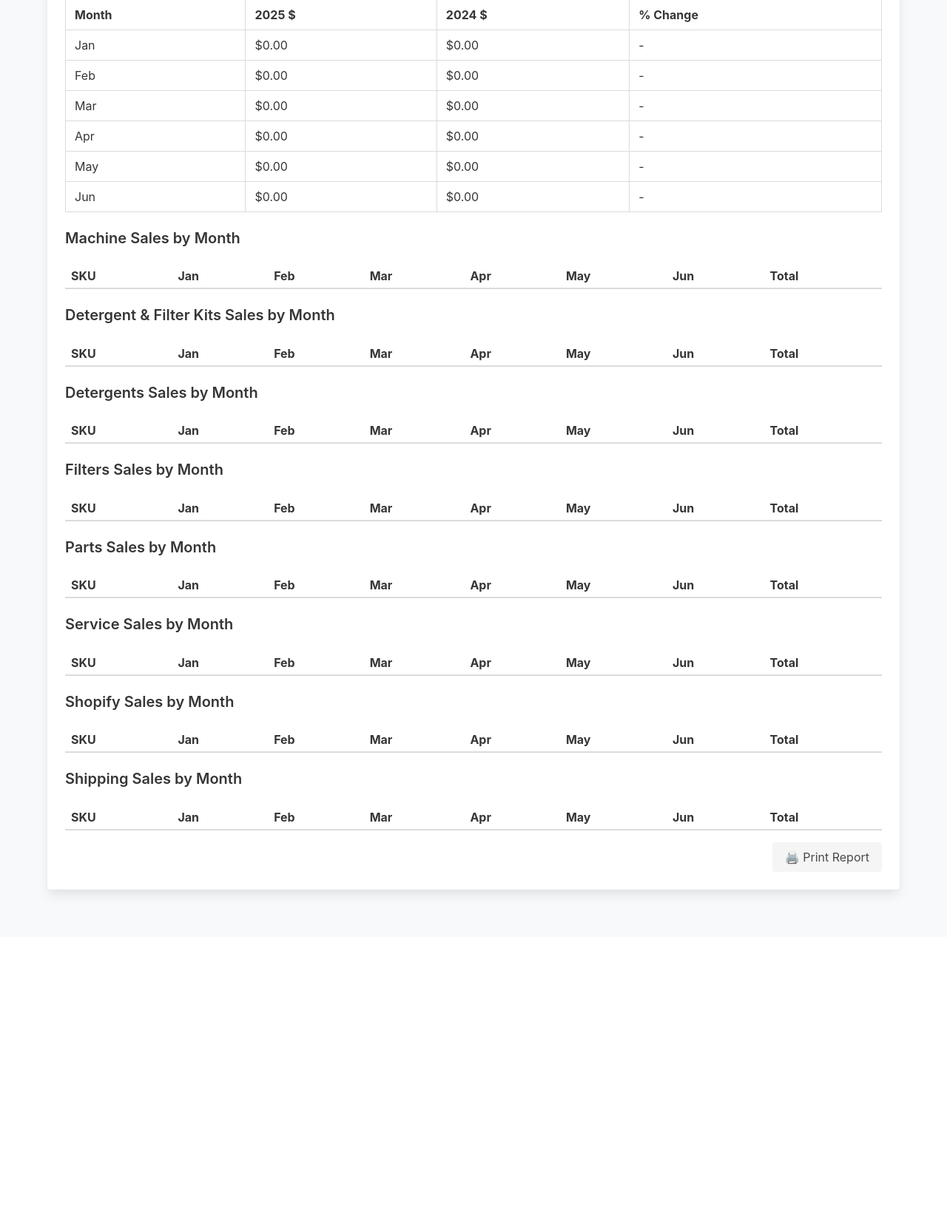
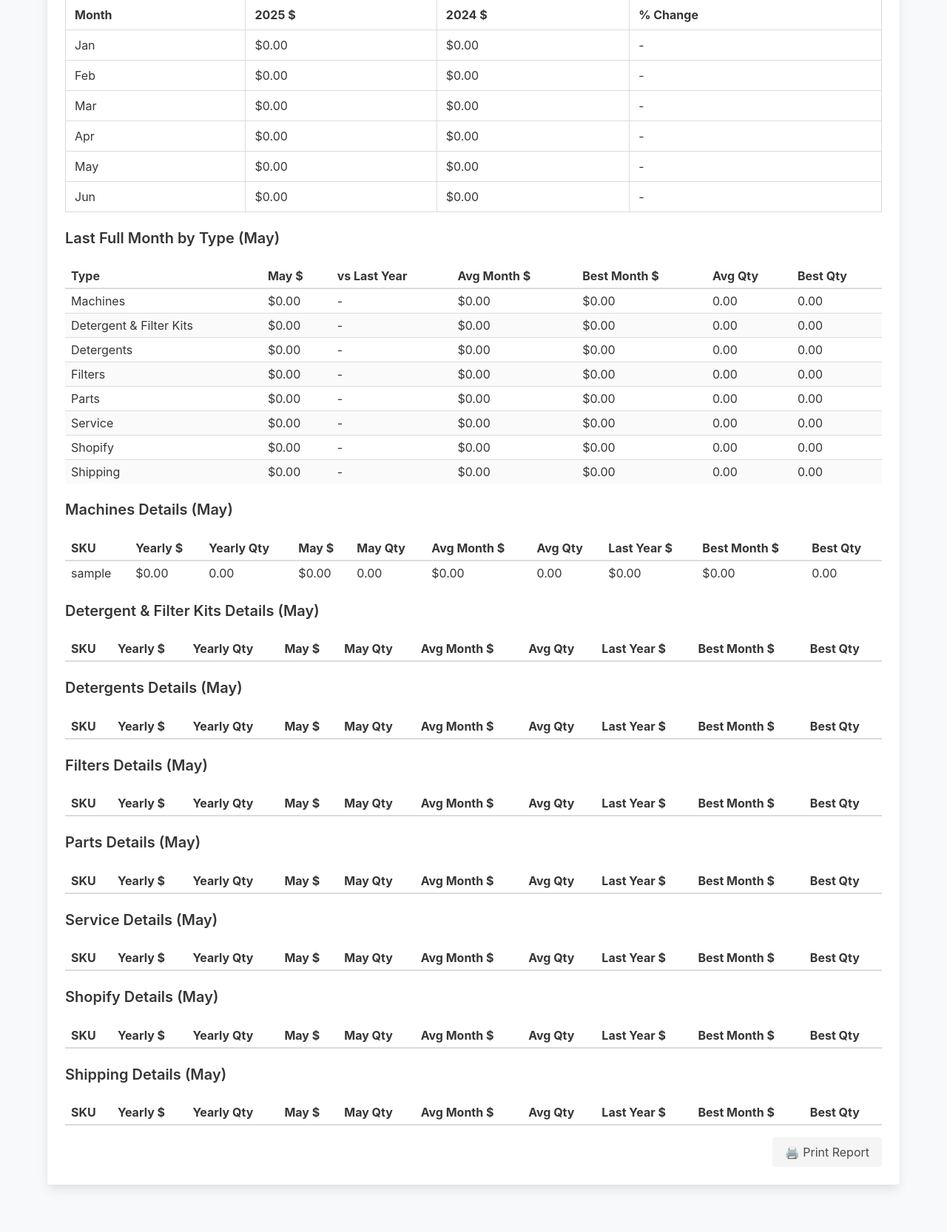
Before and after one commit to alexknuckles/ultrasuite, a Flask app: page /monthly-report in a window 1280 px wide. Shown: the part 675-2341 px from the top of the page at 74% size. Before the commit the page ends 1890 px from the top, so only its background shows below. Run offline with Flask 3, Linux system fonts and the light colour scheme; tables that the repository leaves empty hold one stand-in row (values such as "Sample post"); lists and menus that the app fills with data are empty.

Commit message:
Add last month summary and sku details

```diff
--- a/app.py
+++ b/app.py
@@ -374,25 +374,7 @@ def monthly_report():
         'shipping': 'Shipping',
     }
 
-    monthly_data = {cat: {} for cat in categories}
-    monthly_qty = {cat: {} for cat in categories}
-    for row in year_data.itertuples():
-        data = monthly_data.setdefault(row.type, {})
-        qty = monthly_qty.setdefault(row.type, {})
-        d = data.setdefault(row.canonical, {})
-        d[row.month] = d.get(row.month, 0) + row.total
-        d['total'] = d.get('total', 0) + row.total
-        q = qty.setdefault(row.canonical, {})
-        q[row.month] = q.get(row.month, 0) + row.quantity
-        q['total'] = q.get('total', 0) + row.quantity
 
-    machine_data = monthly_data['machine']
-    machine_qty = monthly_qty['machine']
-    dfk_data = monthly_data['detergent_filter_kits']
-    dfk_qty = monthly_qty['detergent_filter_kits']
-    other_types = [c for c in categories if c not in ('machine', 'detergent_filter_kits')]
-    other_data = {c: monthly_data[c] for c in other_types}
-    other_qty = {c: monthly_qty[c] for c in other_types}
 
 
     # yearly summary by type
@@ -484,6 +466,46 @@ def monthly_report():
             'best_qty': best_qty,
         })
 
+    # detailed breakdown by SKU for the last full month
+    summary_sku = all_data.groupby(
+        ['year', 'month_num', 'canonical', 'type']
+    ).agg({'total': 'sum', 'quantity': 'sum'}).reset_index()
+
+    sku_details = {}
+    for cat in categories:
+        cat_rows = []
+        cat_df = summary_sku[summary_sku['type'] == cat]
+        cat_year = cat_df[(cat_df['year'] == year) & (cat_df['month_num'] <= cutoff_month)]
+        cat_last = cat_df[(cat_df['year'] == last_month_year) & (cat_df['month_num'] == last_month_num)]
+        cat_prev = cat_df[(cat_df['year'] == last_month_year - 1) & (cat_df['month_num'] == last_month_num)]
+        skus = cat_df['canonical'].unique()
+        for sku in sorted(skus):
+            ydf = cat_year[cat_year['canonical'] == sku]
+            ldf = cat_last[cat_last['canonical'] == sku]
+            pdf = cat_prev[cat_prev['canonical'] == sku]
+            year_total = ydf['total'].sum()
+            year_qty = ydf['quantity'].sum()
+            month_total = ldf['total'].sum()
+            month_qty = ldf['quantity'].sum()
+            last_year_total = pdf['total'].sum()
+            avg_month = year_total / cutoff_month if cutoff_month else 0
+            avg_qty = year_qty / cutoff_month if cutoff_month else 0
+            best_month = ydf['total'].max() if len(ydf) else 0
+            best_qty = ydf['quantity'].max() if len(ydf) else 0
+            cat_rows.append({
+                'sku': sku,
+                'year_total': year_total,
+                'year_qty': year_qty,
+                'month_total': month_total,
+                'month_qty': month_qty,
+                'avg_month': avg_month,
+                'avg_qty': avg_qty,
+                'last_year': last_year_total,
+                'best_month': best_month,
+                'best_qty': best_qty,
+            })
+        sku_details[cat] = cat_rows
+
     years = sorted(summary["year"].unique(), reverse=True)
     return render_template(
         "report.html",
@@ -491,16 +513,11 @@ def monthly_report():
         selected_year=year,
         years=years,
         months=months_order[:cutoff_month],
-        machine_data=machine_data,
-        machine_qty=machine_qty,
-        dfk_data=dfk_data,
-        dfk_qty=dfk_qty,
-        other_data=other_data,
-        other_qty=other_qty,
         labels=labels,
         type_rows=type_rows,
         last_month_label=last_month_label,
         last_rows=last_rows,
+        sku_details=sku_details,
     )
 
 
--- a/templates/report.html
+++ b/templates/report.html
@@ -35,52 +35,67 @@
           </tr>
           {% endfor %}
         </tbody>
-      </table>
+</table>
 
-      <h4 class="title is-5 mt-5">Machine Sales by Month</h4>
+      <h4 class="title is-5 mt-5">Last Full Month by Type ({{ last_month_label }})</h4>
       <table class="table is-fullwidth is-striped is-narrow">
-        <thead><tr><th>SKU</th>{% for m in months %}<th>{{ m }}</th>{% endfor %}<th>Total</th></tr></thead>
+        <thead>
+          <tr>
+            <th>Type</th>
+            <th>{{ last_month_label }} $</th>
+            <th>vs Last Year</th>
+            <th>Avg Month $</th>
+            <th>Best Month $</th>
+            <th>Avg Qty</th>
+            <th>Best Qty</th>
+          </tr>
+        </thead>
         <tbody>
-          {% for sku, row in machine_data.items() %}
+          {% for r in last_rows %}
           <tr>
-            <td>{{ sku }}</td>
-            {% for m in months %}
-            <td>${{ "%.2f"|format(row.get(m, 0)) }} ({{ machine_qty[sku].get(m, 0)|int }})</td>
-            {% endfor %}
-            <td>${{ "%.2f"|format(row['total']) }} ({{ machine_qty[sku]['total']|int }})</td>
+            <td>{{ r.type }}</td>
+            <td>${{ "%.2f"|format(r.total) }}</td>
+            <td>{{ r.vs_last }}</td>
+            <td>${{ "%.2f"|format(r.avg_month) }}</td>
+            <td>${{ "%.2f"|format(r.best_month) }}</td>
+            <td>{{ "%.2f"|format(r.avg_qty) }}</td>
+            <td>{{ "%.2f"|format(r.best_qty) }}</td>
           </tr>
           {% endfor %}
         </tbody>
       </table>
 
-      <h4 class="title is-5 mt-5">Detergent & Filter Kits Sales by Month</h4>
+
+      {% for cat, rows in sku_details.items() %}
+      <h4 class="title is-5 mt-5">{{ labels[cat] }} Details ({{ last_month_label }})</h4>
       <table class="table is-fullwidth is-striped is-narrow">
-        <thead><tr><th>SKU</th>{% for m in months %}<th>{{ m }}</th>{% endfor %}<th>Total</th></tr></thead>
+        <thead>
+          <tr>
+            <th>SKU</th>
+            <th>Yearly $</th>
+            <th>Yearly Qty</th>
+            <th>{{ last_month_label }} $</th>
+            <th>{{ last_month_label }} Qty</th>
+            <th>Avg Month $</th>
+            <th>Avg Qty</th>
+            <th>Last Year $</th>
+            <th>Best Month $</th>
+            <th>Best Qty</th>
+          </tr>
+        </thead>
         <tbody>
-          {% for sku, row in dfk_data.items() %}
+          {% for r in rows %}
           <tr>
-            <td>{{ sku }}</td>
-            {% for m in months %}
-            <td>${{ "%.2f"|format(row.get(m, 0)) }} ({{ dfk_qty[sku].get(m, 0)|int }})</td>
-            {% endfor %}
-            <td>${{ "%.2f"|format(row['total']) }} ({{ dfk_qty[sku]['total']|int }})</td>
-          </tr>
-          {% endfor %}
-        </tbody>
-      </table>
-
-      {% for cat, data in other_data.items() %}
-      <h4 class="title is-5 mt-5">{{ labels[cat] }} Sales by Month</h4>
-      <table class="table is-fullwidth is-striped is-narrow">
-        <thead><tr><th>SKU</th>{% for m in months %}<th>{{ m }}</th>{% endfor %}<th>Total</th></tr></thead>
-        <tbody>
-          {% for sku, row in data.items() %}
-          <tr>
-            <td>{{ sku }}</td>
-            {% for m in months %}
-            <td>${{ "%.2f"|format(row.get(m, 0)) }} ({{ other_qty[cat][sku].get(m, 0)|int }})</td>
-            {% endfor %}
-            <td>${{ "%.2f"|format(row['total']) }} ({{ other_qty[cat][sku]['total']|int }})</td>
+            <td>{{ r.sku }}</td>
+            <td>${{ "%.2f"|format(r.year_total) }}</td>
+            <td>{{ "%.2f"|format(r.year_qty) }}</td>
+            <td>${{ "%.2f"|format(r.month_total) }}</td>
+            <td>{{ "%.2f"|format(r.month_qty) }}</td>
+            <td>${{ "%.2f"|format(r.avg_month) }}</td>
+            <td>{{ "%.2f"|format(r.avg_qty) }}</td>
+            <td>${{ "%.2f"|format(r.last_year) }}</td>
+            <td>${{ "%.2f"|format(r.best_month) }}</td>
+            <td>{{ "%.2f"|format(r.best_qty) }}</td>
           </tr>
           {% endfor %}
         </tbody>
@@ -117,33 +132,6 @@
         </tbody>
       </table>
 
-      <h4 class="title is-5 mt-5">Last Full Month by Type ({{ last_month_label }})</h4>
-      <table class="table is-fullwidth is-striped is-narrow">
-        <thead>
-          <tr>
-            <th>Type</th>
-            <th>{{ last_month_label }} $</th>
-            <th>vs Last Year</th>
-            <th>Avg Month $</th>
-            <th>Best Month $</th>
-            <th>Avg Qty</th>
-            <th>Best Qty</th>
-          </tr>
-        </thead>
-        <tbody>
-          {% for r in last_rows %}
-          <tr>
-            <td>{{ r.type }}</td>
-            <td>${{ "%.2f"|format(r.total) }}</td>
-            <td>{{ r.vs_last }}</td>
-            <td>${{ "%.2f"|format(r.avg_month) }}</td>
-            <td>${{ "%.2f"|format(r.best_month) }}</td>
-            <td>{{ "%.2f"|format(r.avg_qty) }}</td>
-            <td>{{ "%.2f"|format(r.best_qty) }}</td>
-          </tr>
-          {% endfor %}
-        </tbody>
-      </table>
     </div> <!-- by-year -->
 
     <div class="has-text-right mt-4">
```
